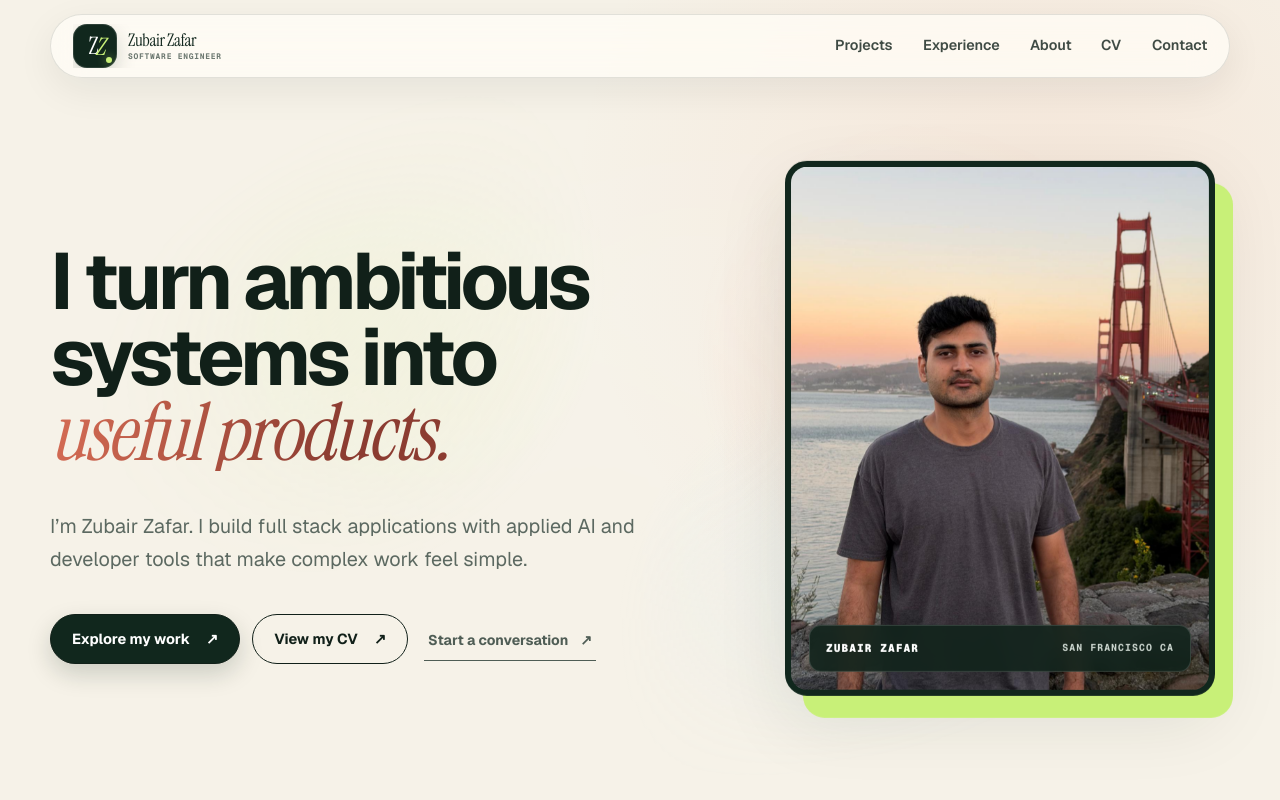
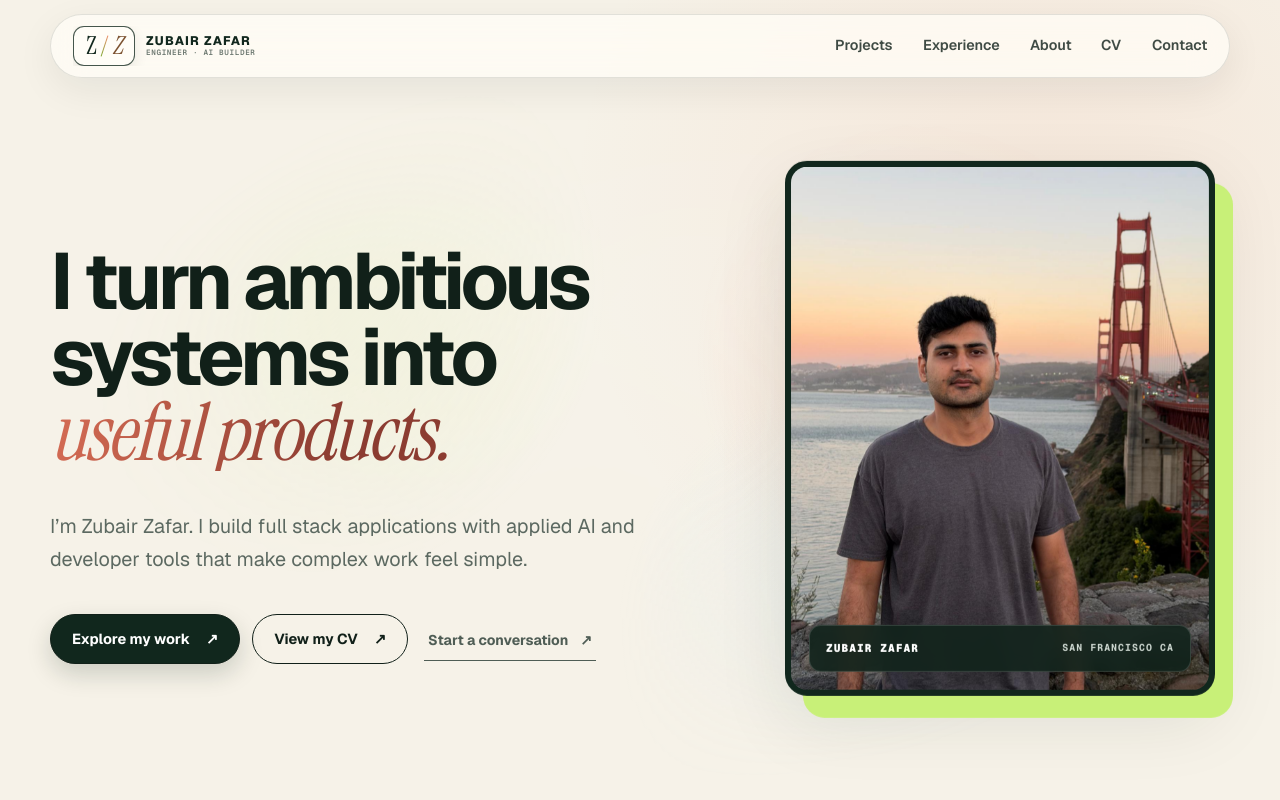
Before and after one commit to zubair480/zubair480.github.io, a Next.js app: page / in a window 1280 px wide. Shown: the top 800 px of the page. Built offline with nearby package versions, Linux system fonts and the light colour scheme.

Commit message:
Refine portfolio logo

```diff
--- a/app/globals.css
+++ b/app/globals.css
@@ -126,19 +126,22 @@ a:focus-visible {
 
 .loadingMark {
   position: relative;
-  width: 82px;
-  height: 82px;
+  width: 108px;
+  height: 70px;
   display: inline-flex;
   align-items: center;
-  justify-content: center;
+  justify-content: space-around;
+  gap: 26px;
+  padding-inline: 18px;
   background: var(--surface);
   color: var(--deep);
-  border-radius: 24px;
+  border: 1px solid rgba(200, 240, 120, 0.54);
+  border-radius: 18px;
   box-shadow: 0 18px 50px rgba(0, 0, 0, 0.24);
   font-family: var(--font-instrument-serif), Georgia, serif;
-  font-size: 2rem;
+  font-size: 2.25rem;
   font-weight: 400;
-  letter-spacing: -0.16em;
+  letter-spacing: -0.04em;
   line-height: 1;
   opacity: 0;
   transform: scale(0.72) rotate(-8deg);
@@ -146,10 +149,20 @@ a:focus-visible {
   animation: loadingMarkIn 260ms var(--ease-out) 20ms forwards;
 }
 
+.loadingMark::before {
+  position: absolute;
+  top: 14px;
+  bottom: 14px;
+  left: 50%;
+  width: 2px;
+  background: linear-gradient(var(--sunset), #7ca72e);
+  content: "";
+  transform: rotate(18deg);
+}
+
 .loadingMark span:last-child {
   color: #7ca72e;
   font-style: italic;
-  transform: translateY(2px);
 }
 
 .loadingMeta {
@@ -255,44 +268,45 @@ a:focus-visible {
 
 .wordmarkMonogram {
   position: relative;
-  width: 44px;
-  height: 44px;
+  width: 62px;
+  height: 40px;
   display: inline-flex;
   align-items: center;
-  justify-content: center;
+  justify-content: space-around;
+  gap: 14px;
   overflow: hidden;
-  background: var(--deep);
-  color: white;
-  border-radius: 14px;
-  box-shadow:
-    inset 0 0 0 1px rgba(255, 255, 255, 0.12),
-    0 8px 20px rgba(17, 39, 29, 0.18);
+  padding-inline: 11px;
+  background: rgba(255, 253, 247, 0.72);
+  color: var(--deep);
+  border: 1px solid rgba(17, 39, 29, 0.78);
+  border-radius: 11px;
+  box-shadow: 0 5px 14px rgba(17, 39, 29, 0.09);
   font-family: var(--font-instrument-serif), Georgia, serif;
-  font-size: 1.5rem;
+  font-size: 1.55rem;
   font-weight: 400;
-  letter-spacing: -0.16em;
+  letter-spacing: -0.04em;
   line-height: 1;
   transition:
     transform 260ms var(--ease-out),
+    background 220ms ease,
+    color 220ms ease,
     box-shadow 260ms ease;
 }
 
-.wordmarkMonogram::after {
+.wordmarkMonogram::before {
   position: absolute;
-  right: 5px;
-  bottom: 5px;
-  width: 6px;
-  height: 6px;
-  background: var(--acid);
-  border-radius: 50%;
-  box-shadow: 0 0 10px rgba(200, 240, 120, 0.65);
+  top: 8px;
+  bottom: 8px;
+  left: 50%;
+  width: 1px;
+  background: linear-gradient(var(--sunset), #7ca72e);
   content: "";
+  transform: rotate(18deg);
 }
 
 .wordmarkMonogram > span:last-child {
-  color: var(--acid);
+  color: #7b512f;
   font-style: italic;
-  transform: translateY(1px);
 }
 
 .wordmarkName {
@@ -303,28 +317,33 @@ a:focus-visible {
 }
 
 .wordmarkName strong {
-  font-family: var(--font-instrument-serif), Georgia, serif;
-  font-size: 1.08rem;
-  font-weight: 400;
-  letter-spacing: -0.025em;
+  font-family: var(--font-geist-sans), Arial, sans-serif;
+  font-size: 0.78rem;
+  font-weight: 720;
+  letter-spacing: 0.1em;
+  text-transform: uppercase;
   white-space: nowrap;
 }
 
 .wordmarkName small {
   color: #6d7971;
   font-family: var(--font-geist-mono), monospace;
-  font-size: 0.5rem;
-  font-weight: 650;
-  letter-spacing: 0.09em;
+  font-size: 0.48rem;
+  font-weight: 600;
+  letter-spacing: 0.08em;
   text-transform: uppercase;
   white-space: nowrap;
 }
 
 .wordmark:hover .wordmarkMonogram {
-  box-shadow:
-    inset 0 0 0 1px rgba(255, 255, 255, 0.2),
-    0 12px 28px rgba(17, 39, 29, 0.24);
-  transform: rotate(-3deg) scale(1.04);
+  background: var(--deep);
+  color: white;
+  box-shadow: 0 10px 24px rgba(17, 39, 29, 0.2);
+  transform: translateY(-1px);
+}
+
+.wordmark:hover .wordmarkMonogram > span:last-child {
+  color: var(--acid);
 }
 
 .wordmark:hover .wordmarkName strong {
@@ -2417,7 +2436,7 @@ a:focus-visible {
   }
 
   .wordmark {
-    flex: 0 0 44px;
+    flex: 0 0 62px;
   }
 
   .navLinks a:nth-child(2),
--- a/app/page.tsx
+++ b/app/page.tsx
@@ -138,7 +138,7 @@ export default function Home() {
             </span>
             <span className="wordmarkName" aria-hidden="true">
               <strong>Zubair Zafar</strong>
-              <small>Software Engineer</small>
+              <small>Engineer · AI Builder</small>
             </span>
           </a>
           <div className="navLinks">
--- a/app/projects/page.tsx
+++ b/app/projects/page.tsx
@@ -73,7 +73,7 @@ export default function ProjectsPage() {
             </span>
             <span className="wordmarkName" aria-hidden="true">
               <strong>Zubair Zafar</strong>
-              <small>Software Engineer</small>
+              <small>Engineer · AI Builder</small>
             </span>
           </Link>
           <div className="navLinks">
```
